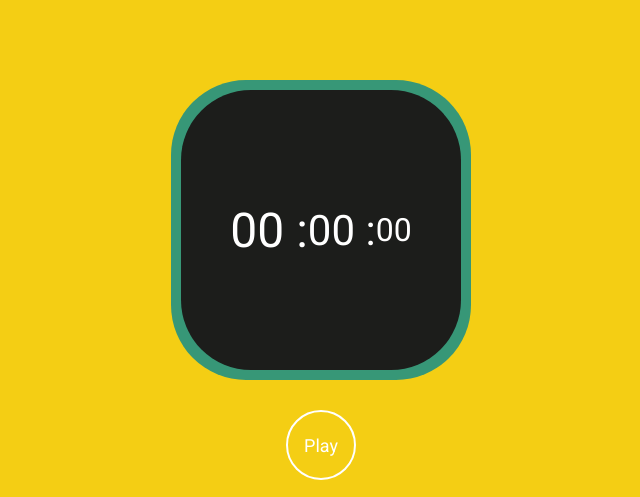
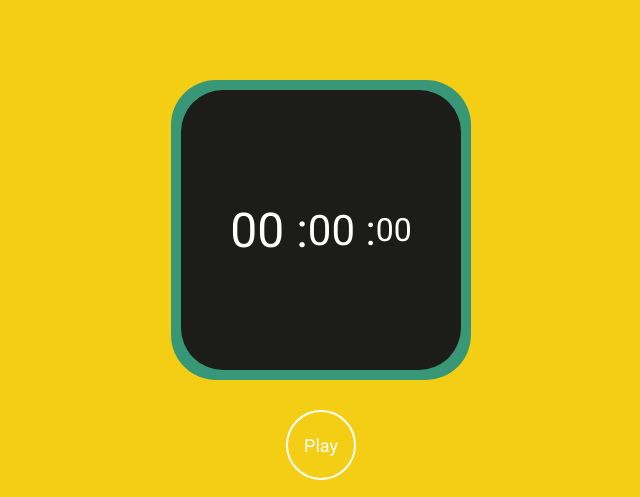
Before and after one commit to Golla-Rakesh21/PRODIGY_WD_02, a plain HTML site: page index.html in a window 1280 px wide. Shown: the whole page, without its empty margins (319-959 px from the left). Drawn offline with Linux system fonts and the light colour scheme.

Commit message:
Update style.css

```diff
--- a/assets/style.css
+++ b/assets/style.css
@@ -21,7 +21,7 @@ body {
 .outer-circle {
   width: 300px;
   height: 300px;
-  border-radius: 25%;
+  border-radius: 15%;
   background-color: #379777;
   display: flex;
   justify-content: center;
@@ -31,7 +31,7 @@ body {
 .inner-circle {
   width: 280px;
   height: 280px;
-  border-radius: 25%;
+  border-radius: 15%;
   background-color: #1C1D1B;
   display: flex;
   align-items: center;
```
